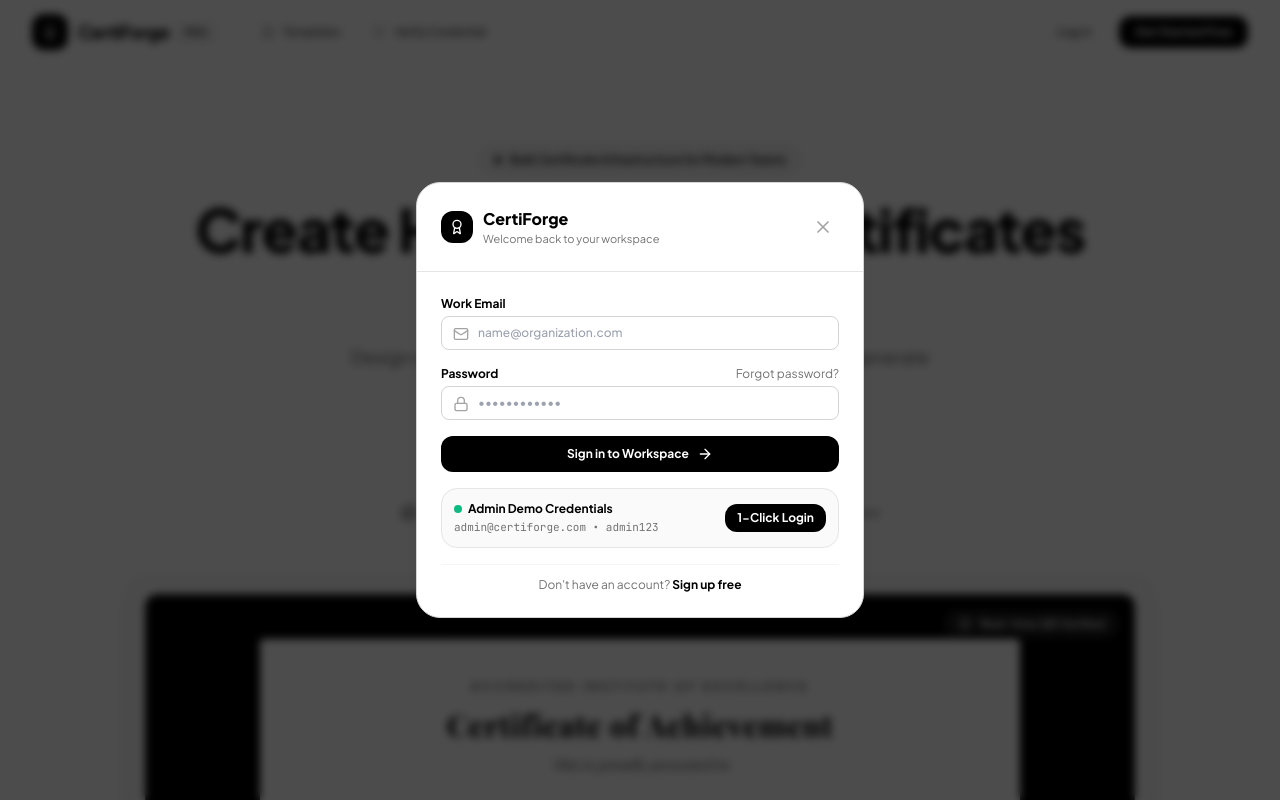
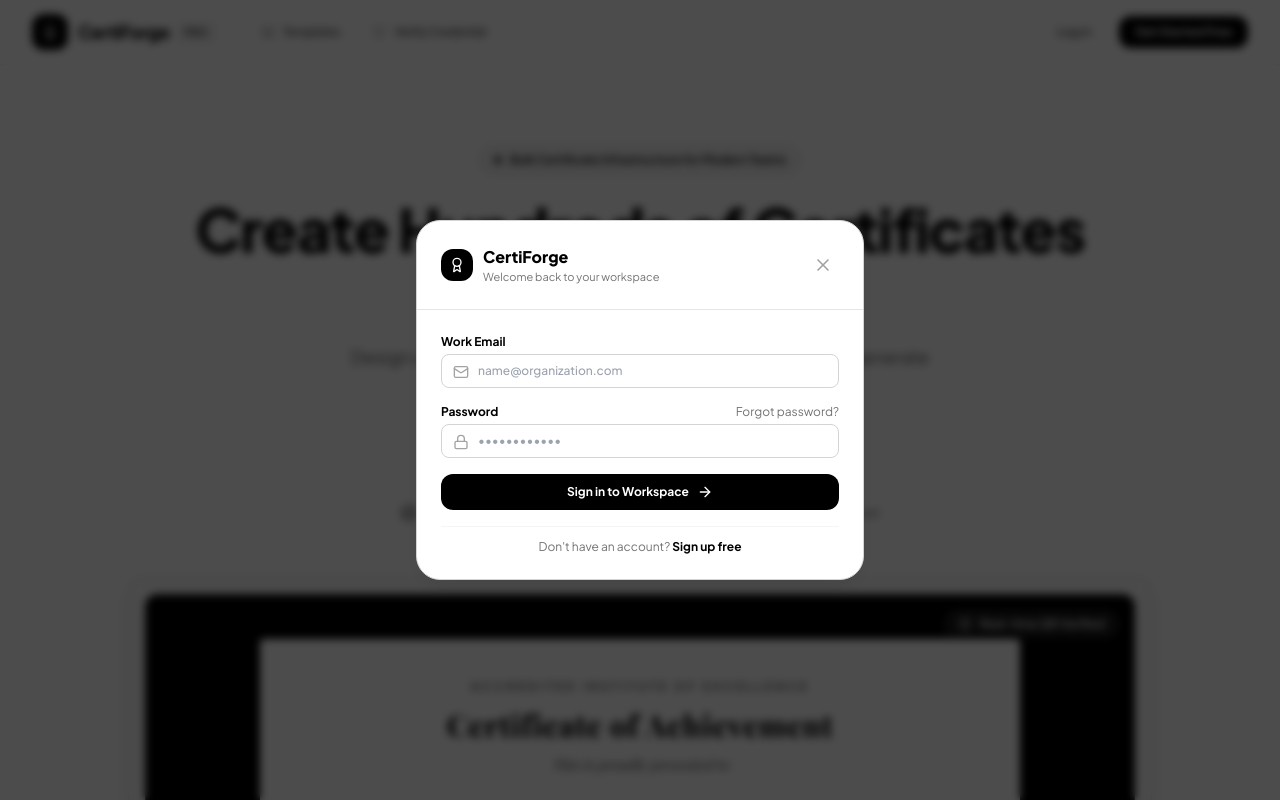
Before and after one commit to student-smi/YAARI_certificate, a React (Vite) app: page / in a window 1280 px wide. Both pictures are taken after a click on the button "Log in". Shown: the top 800 px of the page. Built offline with nearby package versions, Linux system fonts and the light colour scheme; a web font is replaced by a local one.

Commit message:
fix: remove admin demo credentials card from login modal

```diff
--- a/src/components/Auth/AuthModal.tsx
+++ b/src/components/Auth/AuthModal.tsx
@@ -207,43 +207,6 @@
             </form>
           )}
 
-          {/* Quick Admin Demo Credentials Card */}
-          <div className="mt-4 p-3 rounded-2xl bg-neutral-50 border border-neutral-200 flex items-center justify-between text-xs">
-            <div>
-              <span className="font-bold text-black flex items-center gap-1.5">
-                <span className="w-2 h-2 rounded-full bg-emerald-500"></span>
-                <span>Admin Demo Credentials</span>
-              </span>
-              <span className="text-[11px] text-neutral-500 font-mono block mt-0.5">
-                admin@certiforge.com • admin123
-              </span>
-            </div>
-            <button
-              type="button"
-              disabled={isLoading}
-              onClick={async () => {
-                setIsLoading(true);
-                try {
-                  const demoUser = await StorageService.loginUser(
-                    'admin@certiforge.com',
-                    'admin123',
-                    'Tejas Gogavale',
-                    'CertiForge Global'
-                  );
-                  onSuccess(demoUser, false);
-                  onClose();
-                } catch (e: any) {
-                  setAuthError(e?.message || 'Demo login failed');
-                } finally {
-                  setIsLoading(false);
-                }
-              }}
-              className="px-3 py-1.5 bg-black hover:bg-neutral-800 text-white font-bold text-xs rounded-xl shadow-xs transition-colors shrink-0"
-            >
-              1-Click Login
-            </button>
-          </div>
-
           {/* Switch mode */}
           <div className="mt-4 pt-3 border-t border-neutral-100 text-center text-xs text-neutral-500">
             {mode === 'login' ? (
```
